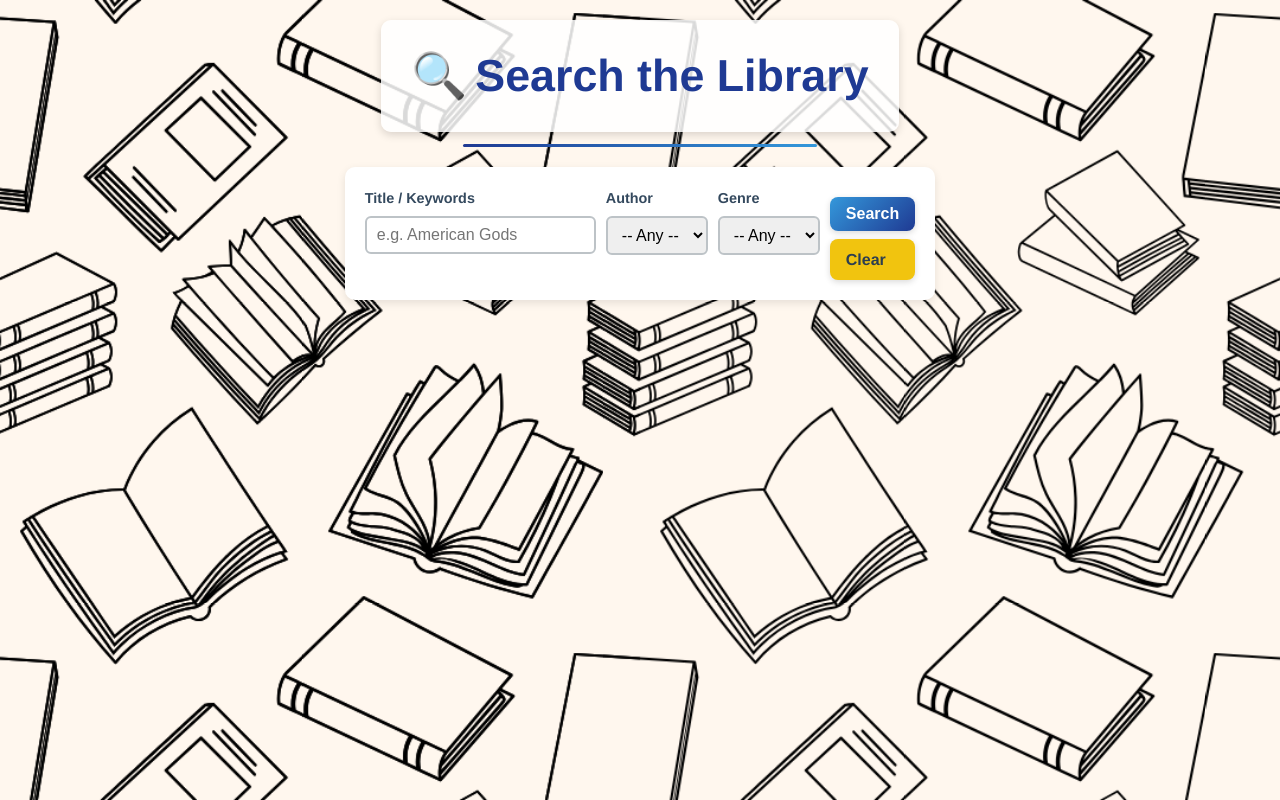
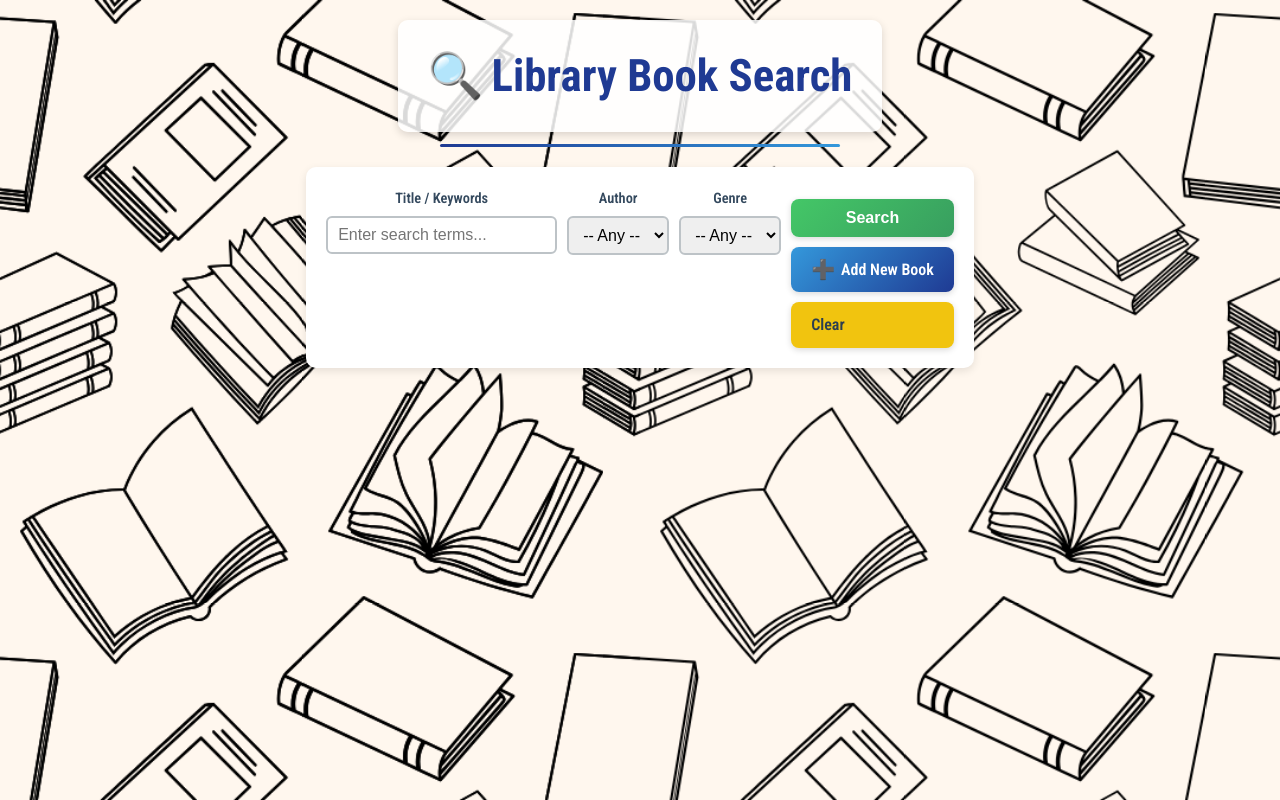
Before and after one commit to catfishbilliam/library, a Flask app: template templates/search.html in a window 1280 px wide. Run offline with Flask 2, Linux system fonts and the light colour scheme; the template is opened without the code that fills it, so the values that code supplies are empty.

Commit message:
update styling

```diff
--- a/app.py
+++ b/app.py
@@ -1,13 +1,16 @@
+# app.py
 import os
 import sqlite3
 from flask import Flask, render_template, request, redirect, url_for
 from dotenv import load_dotenv
 
 # -----------------------------------------------------------------------------
-# 1) Load environment variables from .env (only SECRET_KEY is needed now)
+# 1) Load environment variables from .env
 # -----------------------------------------------------------------------------
-load_dotenv()
-SECRET_KEY = os.environ.get("SECRET_KEY", "dev_secret_key")
+load_dotenv()  # Do NOT change this line
+
+DB_FILE     = os.environ.get("DB_FILE", "library.db")  # SQLite database filename
+SECRET_KEY  = os.environ.get("SECRET_KEY", "dev_secret_key")  # For Flask sessions
 
 # -----------------------------------------------------------------------------
 # 2) Create Flask app
@@ -16,15 +19,14 @@ app = Flask(__name__)
 app.config["SECRET_KEY"] = SECRET_KEY
 
 # -----------------------------------------------------------------------------
-# 3) Helper to get a SQLite connection (library.db in the same folder)
+# 3) Helper: get a new SQLite connection
 # -----------------------------------------------------------------------------
 def get_db_connection():
     """
-    Returns a new SQLite connection to 'library.db' located next to this script.
+    Opens a new SQLite3 connection and returns it.
     """
-    base_dir = os.path.dirname(os.path.abspath(__file__))
-    db_path = os.path.join(base_dir, "library.db")
-    conn = sqlite3.connect(db_path)
+    conn = sqlite3.connect(DB_FILE)
+    # Return rows as dictionaries (if you prefer), or you can fetch as tuples.
     conn.row_factory = sqlite3.Row
     return conn
 
@@ -33,54 +35,48 @@ def get_db_connection():
 # -----------------------------------------------------------------------------
 def fetch_all_authors():
     """
-    Returns a list of (AuthorID, FullName) tuples.
+    Returns a list of tuples: (AuthorID, FullName) sorted by FullName.
     """
     conn = get_db_connection()
     cursor = conn.cursor()
     cursor.execute("SELECT AuthorID, FullName FROM Authors ORDER BY FullName;")
-    authors = cursor.fetchall()
+    rows = cursor.fetchall()
     cursor.close()
     conn.close()
-    return authors
+    # Convert sqlite3.Row to simple tuples
+    return [(row["AuthorID"], row["FullName"]) for row in rows]
 
 def fetch_all_categories():
     """
-    Returns a list of (CategoryID, CategoryName) tuples,
-    but only those categories that have at least one linked book.
+    Returns a list of tuples: (CategoryID, CategoryName) sorted by CategoryName.
     """
     conn = get_db_connection()
     cursor = conn.cursor()
-    cursor.execute("""
-        SELECT DISTINCT c.CategoryID, c.CategoryName
-          FROM Categories c
-          JOIN BookCategories bc ON c.CategoryID = bc.CategoryID
-          JOIN Books b ON bc.BookID = b.BookID
-         ORDER BY c.CategoryName;
-    """)
-    categories = cursor.fetchall()
+    cursor.execute("SELECT CategoryID, CategoryName FROM Categories ORDER BY CategoryName;")
+    rows = cursor.fetchall()
     cursor.close()
     conn.close()
-    return categories
+    return [(row["CategoryID"], row["CategoryName"]) for row in rows]
 
 # -----------------------------------------------------------------------------
-# 5) The main route: search & filter form, plus results
+# 5) Main route: search & filter form, plus results
 # -----------------------------------------------------------------------------
 @app.route("/search", methods=["GET"])
 def search():
-    # 5a) Read GET parameters from the request URL
+    # Read GET parameters from the request URL
     title_query     = request.args.get("title", "").strip()
     author_id_str   = request.args.get("author_id", "").strip()
     category_id_str = request.args.get("category_id", "").strip()
-    sort_by         = request.args.get("sort_by", "title").strip()
-    sort_dir        = request.args.get("sort_dir", "asc").lower().strip()
+    sort_by         = request.args.get("sort_by", "").strip()
+    sort_dir        = request.args.get("sort_dir", "asc").strip().lower()
 
-    # 5b) Fetch dropdown data
+    # Fetch dropdown options
     authors    = fetch_all_authors()
     categories = fetch_all_categories()
 
-    # 5c) Build WHERE clauses dynamically
+    # Build dynamic WHERE clauses
     where_clauses = []
-    params = []
+    params        = []
 
     if title_query:
         where_clauses.append("(b.title LIKE ? OR b.description LIKE ?)")
@@ -95,20 +91,7 @@ def search():
         where_clauses.append("bc.CategoryID = ?")
         params.append(int(category_id_str))
 
-    # 5d) Whitelist mapping of allowed sort columns → actual DB columns
-    allowed_sort_columns = {
-        "title": "b.title",
-        "description": "b.description",
-        "publisher": "b.publisher",
-        "publish_date": "b.publish_date"
-    }
-
-    # Fallback if user supplied invalid sort_by
-    sort_column_db = allowed_sort_columns.get(sort_by, "b.title")
-    # Normalize direction
-    sort_direction = "DESC" if sort_dir == "desc" else "ASC"
-
-    # 5e) Base SELECT (SQLite-compatible GROUP_CONCAT syntax)
+    # Base SELECT (note: using SQLite‐compatible GROUP_CONCAT here)
     base_query = """
         SELECT
           b.BookID,
@@ -118,7 +101,7 @@ def search():
           b.description,
           b.publisher,
           b.publish_date,
-          GROUP_CONCAT(DISTINCT a.FullName)    AS Authors,
+          GROUP_CONCAT(DISTINCT a.FullName)  AS Authors,
           GROUP_CONCAT(DISTINCT c.CategoryName) AS Categories
         FROM Books b
         LEFT JOIN BookAuthors ba ON ba.BookID = b.BookID
@@ -127,45 +110,41 @@ def search():
         LEFT JOIN Categories c      ON c.CategoryID = bc.CategoryID
     """
 
+    # If any filters exist, append them:
     if where_clauses:
         sql = (
             base_query
             + " WHERE " + " AND ".join(where_clauses)
-            + " GROUP BY b.BookID "
-            + f"ORDER BY {sort_column_db} {sort_direction};"
+            + " GROUP BY b.BookID"
         )
     else:
-        sql = base_query + f" GROUP BY b.BookID ORDER BY {sort_column_db} {sort_direction};"
+        sql = base_query + " GROUP BY b.BookID"
 
-    # === Debug: print the final SQL and params ===
+    # Append ORDER BY clause. Default to title ASC if nothing else:
+    if sort_by in ("title", "description", "publisher", "publish_date") and sort_dir in ("asc", "desc"):
+        sql += f" ORDER BY b.{sort_by} {sort_dir.upper()};"
+    else:
+        sql += " ORDER BY b.title ASC;"
+
+    # === Debug: print SQL & params to console (optional) ===
     print("=== DEBUG SQL ===")
     print(sql)
     print("=== DEBUG PARAMS ===")
     print(params)
 
     results = []
-    # Only run query if at least one filter is present (or we want to show *all* books by default)
-    # If you’d rather always show a “full listing” even with no filters, remove the outer `if`.
+    # Only query if at least one filter is present (or you could always run it,
+    # but we follow your existing logic)
     if title_query or author_id_str.isdigit() or category_id_str.isdigit():
-        conn = get_db_connection()
+        conn   = get_db_connection()
         cursor = conn.cursor()
-        try:
-            cursor.execute(sql, params)
-            results = cursor.fetchall()
-            print("=== DEBUG RESULTS ROWCOUNT ===", len(results))
-        except Exception as e:
-            # Force-print any exception details to the log
-            print("!!! ERROR in /search query !!!")
-            print("SQL:", sql)
-            print("PARAMS:", params)
-            import traceback; traceback.print_exc()
-            return (
-                f"<h1>Server Error</h1>"
-                f"<pre>Exception: {type(e).__name__}: {e}\n\n{traceback.format_exc()}</pre>"
-            ), 500
-        finally:
-            cursor.close()
-            conn.close()
+        cursor.execute(sql, params)
+        fetched = cursor.fetchall()
+        # Convert Row objects to dicts or tuples as you like. Here, we'll send them to Jinja as dicts:
+        results = [dict(row) for row in fetched]
+        print("=== DEBUG RESULTS ROWCOUNT ===", len(results))
+        cursor.close()
+        conn.close()
 
     return render_template(
         "search.html",
@@ -173,23 +152,101 @@ def search():
         categories=categories,
         results=results,
         form_data={
-            "title": title_query,
-            "author_id": author_id_str,
-            "category_id": category_id_str,
-            "sort_by": sort_by,
-            "sort_dir": sort_dir
+            "title":        title_query,
+            "author_id":    author_id_str,
+            "category_id":  category_id_str,
+            "sort_by":      sort_by,
+            "sort_dir":     sort_dir,
         }
     )
 
 # -----------------------------------------------------------------------------
-# 6) Redirect root URL to /search
+# 6) Add route: show form to add new book / process form submission
+# -----------------------------------------------------------------------------
+@app.route("/add", methods=["GET", "POST"])
+def add():
+    authors    = fetch_all_authors()
+    categories = fetch_all_categories()
+
+    if request.method == "POST":
+        # Gather form data
+        title        = request.form.get("title", "").strip()
+        description  = request.form.get("description", "").strip()
+        ean_isbn13   = request.form.get("ean_isbn13", "").strip()
+        upc_isbn10   = request.form.get("upc_isbn10", "").strip()
+        publisher    = request.form.get("publisher", "").strip()
+        publish_date = request.form.get("publish_date", "").strip()  # expects YYYY-MM-DD
+        author_id    = request.form.get("author_id", "").strip()
+        category_id  = request.form.get("category_id", "").strip()
+
+        # Basic validation: ensure required fields are present
+        if not title or not author_id.isdigit() or not category_id.isdigit():
+            message = "Title, Author, and Genre are required."
+            return render_template(
+                "add.html", authors=authors, categories=categories, message=message
+            )
+
+        conn   = get_db_connection()
+        cursor = conn.cursor()
+
+        try:
+            # 1) Insert into Books
+            insert_book_sql = """
+                INSERT INTO Books
+                  (title, description, ean_isbn13, upc_isbn10, publisher, publish_date)
+                VALUES (?, ?, ?, ?, ?, ?);
+            """
+            cursor.execute(
+                insert_book_sql,
+                (
+                    title,
+                    description if description else None,
+                    ean_isbn13 if ean_isbn13 else None,
+                    upc_isbn10 if upc_isbn10 else None,
+                    publisher if publisher else None,
+                    publish_date if publish_date else None
+                )
+            )
+            new_book_id = cursor.lastrowid
+
+            # 2) Insert into BookAuthors
+            insert_ba_sql = "INSERT INTO BookAuthors (BookID, AuthorID) VALUES (?, ?);"
+            cursor.execute(insert_ba_sql, (new_book_id, int(author_id)))
+
+            # 3) Insert into BookCategories
+            insert_bc_sql = "INSERT INTO BookCategories (BookID, CategoryID) VALUES (?, ?);"
+            cursor.execute(insert_bc_sql, (new_book_id, int(category_id)))
+
+            conn.commit()
+            message = f"Book \"{title}\" was successfully added."
+        except Exception as e:
+            conn.rollback()
+            message = f"Error adding book: {str(e)}"
+        finally:
+            cursor.close()
+            conn.close()
+
+        return render_template(
+            "add.html", authors=authors, categories=categories, message=message
+        )
+
+    # If GET: simply show the “add a new book” form
+    return render_template(
+        "add.html", authors=authors, categories=categories, message=None
+    )
+
+# -----------------------------------------------------------------------------
+# 7) Home route: redirect root URL to /search
 # -----------------------------------------------------------------------------
 @app.route("/")
 def home():
     return redirect(url_for("search"))
 
 # -----------------------------------------------------------------------------
-# 7) Run the Flask app
+# 8) Run the Flask app
 # -----------------------------------------------------------------------------
 if __name__ == "__main__":
-    app.run(debug=True)
+    # By default, Flask will run on port 5000. For deployment on Render (or similar),
+    # Render will set $PORT automatically. We can let Flask read it if necessary.
+    port = int(os.environ.get("PORT", 5001))
+    app.run(host="0.0.0.0", port=port, debug=True)
--- a/templates/layout.html
+++ b/templates/layout.html
@@ -2,13 +2,12 @@
 <html lang="en">
   <head>
     <meta charset="utf-8" />
-    <title>Conway-Harris Library</title>
+    <title>Library Search</title>
     <meta name="viewport" content="width=device-width, initial-scale=1" />
-    <!-- Favicons -->
-    <link rel="apple-touch-icon" sizes="180x180" href="{{ url_for('static', filename='favicon/apple-touch-icon.png') }}">
-    <link rel="icon" type="image/png" sizes="32x32" href="{{ url_for('static', filename='favicon/favicon-32x32.png') }}">
-    <link rel="icon" type="image/png" sizes="16x16" href="{{ url_for('static', filename='favicon/favicon-16x16.png') }}">
-    <link rel="manifest" href="{{ url_for('static', filename='favicon/site.webmanifest') }}" />
+    <link
+    href="https://fonts.googleapis.com/css2?family=Roboto+Condensed:wght@400;600;700&display=swap"
+    rel="stylesheet"
+    />
     <style>
       /* ---------- Reset & Base Styles ---------- */
       * {
@@ -18,7 +17,7 @@
       }
       html, body {
         height: 100%;
-        font-family: 'Helvetica Neue', Arial, sans-serif;
+        font-family: 'Roboto Condensed', sans-serif;
         color: #2c3e50;                    /* dark blue text */
         background-image: url("{{ url_for('static', filename='background.png') }}");
         background-size: cover;
@@ -27,7 +26,7 @@
         line-height: 1.6;
         display: flex;
         flex-direction: column;
-      }
+        }
       a {
         text-decoration: none;
         color: #f1c40f;                    /* bright yellow links */
@@ -51,7 +50,7 @@
         text-align: center;
         margin-bottom: 20px;              /* slightly reduced */
         position: relative;
-        z-index: 1; /* place above background */
+        z-index: 1;                        /* place above background */
       }
       header h1 {
         font-size: 2.8rem;
@@ -94,7 +93,7 @@
         margin-bottom: 20px;               /* reduced margin */
         position: relative;
         z-index: 1;
-        align-items: flex-start;           /* NEW: prevent child divs from stretching */
+        align-items: flex-start;           /* prevent child divs from stretching */
       }
       .search-form div {
         flex: 1 1 auto;                    /* allow height to shrink to content */
@@ -103,6 +102,7 @@
         margin-bottom: 0;                  /* no extra bottom margin */
       }
       .search-form label {
+        text-align: center;
         font-size: 0.9rem;
         font-weight: 600;
         margin-bottom: 6px;
@@ -122,20 +122,19 @@
         border-color: #1f3a93;             /* navy-blue on focus */
       }
 
-      /* Force buttons onto their own full-width row, stacked vertically */
-      .search-actions {
-        flex: 0 0 100%;                    /* occupy entire row under fields */
+      /* ---------- Button Row (Add/Search/Clear) ---------- */
+      .button-row {
+        flex: 0 0 100%;
         display: flex;
-        flex-direction: column;
-        align-items: stretch;
-        gap: 8px;
-        margin-top: 10px;                  /* small space before buttons */
+        flex-direction: column;            /* always stack vertically */
+        gap: 10px;
+        margin-top: 12px;
       }
-      /* ---------- Modern Search Button ---------- */
-      .search-actions button {
+      /* Individual button classes */
+      .btn-add {
         background: linear-gradient(135deg, #3498db, #1f3a93);
         color: #ffffff;
-        padding: 8px 16px;
+        padding: 10px 20px;
         font-size: 1rem;
         font-weight: 600;
         border: none;
@@ -143,31 +142,51 @@
         cursor: pointer;
         box-shadow: 0 2px 6px rgba(0,0,0,0.15);
         transition: background 0.2s ease, transform 0.1s ease;
-        width: 100%;
       }
-      .search-actions button:hover {
+      .btn-add:hover {
         background: linear-gradient(135deg, #1f3a93, #2980b9);
-        transform: translateY(-2px);
-      }
-      .search-actions button:active {
+        transform: translateY(-1px);
+        }
+      .btn-add:active {
         transform: translateY(0);
       }
-      .search-actions a {
-        background-color: #f1c40f;         /* bright yellow button */
-        color: #2c3e50;                    /* dark text on yellow */
-        padding: 8px 16px;
+
+      .btn-search {
+        background: linear-gradient(135deg, #44c767, #389e5f); /* same green gradient */
+        color: #ffffff;
+        padding: 10px 20px;
         font-size: 1rem;
         font-weight: 600;
+        border: none;
+        border-radius: 8px;
+        cursor: pointer;
+        box-shadow: 0 2px 6px rgba(0,0,0,0.15);
+        transition: background 0.2s ease, transform 0.1s ease;
+      }
+      .btn-search:hover {
+        background: linear-gradient(135deg, #389e5f, #2f8051);
+        transform: translateY(-1px);
+      }
+      .btn-search:active {
+        transform: translateY(0);
+      }
+
+      .btn-clear {
+        background-color: #f1c40f;         /* bright yellow */
+        color: #2c3e50;
+        padding: 10px 20px;
+        font-size: 1rem;
+        font-weight: 600;
+        border: none;
         border-radius: 8px;
         box-shadow: 0 2px 6px rgba(0,0,0,0.15);
         transition: background-color 0.2s ease, transform 0.1s ease;
-        width: 100%;
       }
-      .search-actions a:hover {
-        background-color: #d4ac0d;         /* deeper yellow hover */
-        transform: translateY(-2px);
+      .btn-clear:hover {
+        background-color: #d4ac0d;         /* deeper yellow */
+        transform: translateY(-1px);
       }
-      .search-actions a:active {
+      .btn-clear:active {
         transform: translateY(0);
       }
 
@@ -195,6 +214,7 @@
       th {
         font-weight: 600;
         font-size: 1rem;
+        cursor: pointer;                   /* if you plan to allow click‐to‐sort */
       }
       tr {
         border-bottom: 1px solid #ecf0f1;  /* very light gray */
@@ -232,18 +252,14 @@
         .search-form div {
           margin-bottom: 0;  /* no extra margins between fields */
         }
-        /* Place buttons on their own row, stacked vertically and full width */
-        .search-actions {
-          flex-direction: column;
-          align-items: stretch;
-          gap: 8px;
-          margin-top: 8px;   /* small top‐margin on mobile */
-        }
-        .search-actions button,
-        .search-actions a {
+        /* .button-row is already column-oriented above */
+        .button-row .btn-add,
+        .button-row .btn-search,
+        .button-row .btn-clear {
           width: 100%;
           text-align: center;
         }
+
         /* Convert table rows into blocks on mobile */
         .results-wrapper {
           display: flex;
@@ -288,7 +304,7 @@
   <body>
     <div class="container">
       <header>
-        <h1><span>🔍</span>Search the Library</h1>
+        <h1><span>🔍</span>Library Book Search</h1>
         <hr />
       </header>
 
--- a/templates/search.html
+++ b/templates/search.html
@@ -2,6 +2,7 @@
 
 {% block content %}
   <form class="search-form" method="get" action="{{ url_for('search') }}">
+    <!-- ─── Form Fields: Title / Author / Genre ─── -->
     <div>
       <label for="title">Title / Keywords</label>
       <input
@@ -9,7 +10,7 @@
         name="title"
         id="title"
         value="{{ form_data.title }}"
-        placeholder="e.g. American Gods"
+        placeholder="Enter search terms..."
       />
     </div>
     <div>
@@ -33,15 +34,29 @@
       </select>
     </div>
 
-    <!-- Hidden inputs to preserve sort state -->
-    <input type="hidden" name="sort_by" value="{{ form_data.sort_by }}">
+    <!-- ─── All Buttons (Add / Search / Clear) in one "button-row" ─── -->
+    <div class="button-row">
+
+      <!-- Search Button -->
+      <button type="submit" class="btn-search">Search</button>
+
+      <!-- Add New Book -->
+      <a
+        href="{{ url_for('add') }}"
+        class="btn-add"
+        style="display: inline-flex; align-items: center; gap: 6px;"
+      >
+        <span style="font-size: 1.2rem; line-height: 1;">➕</span>
+        <span>Add New Book</span>
+      </a>
+
+      <!-- Clear Button -->
+      <a href="{{ url_for('search') }}" class="btn-clear">Clear</a>
+    </div>
+
+    <!-- ─── Hidden inputs (preserve sort state if used) ─── -->
+    <input type="hidden" name="sort_by"  value="{{ form_data.sort_by }}">
     <input type="hidden" name="sort_dir" value="{{ form_data.sort_dir }}">
-
-    <!-- Centered buttons under the form -->
-    <div class="search-actions">
-      <button type="submit">Search</button>
-      <a href="{{ url_for('search') }}">Clear</a>
-    </div>
   </form>
 
   {% if results %}
@@ -50,8 +65,7 @@
         <thead>
           <tr>
             {#
-               Each <th> is now a link that re‐fires the same /search?q=..
-               but toggles sort_by and sort_dir accordingly.
+              Each <th> is a link that re‐fires /search with updated sort parameters
             #}
             {% set toggle_dir = "asc" if form_data.sort_dir == "desc" else "desc" %}
 
@@ -62,10 +76,14 @@
                                   author_id=form_data.author_id,
                                   category_id=form_data.category_id,
                                   sort_by='title',
-                                sort_dir=( 'asc' if form_data.sort_by != 'title' or form_data.sort_dir=='desc' else 'desc' ) ) }}">
+                                  sort_dir=( 'asc'
+                                              if form_data.sort_by != 'title'
+                                                 or form_data.sort_dir == 'desc'
+                                              else 'desc' ) ) }}"
+              >
                 Title
                 {% if form_data.sort_by == 'title' %}
-                  {{ '↑' if form_data.sort_dir=='asc' else '↓' }}
+                  {{ '↑' if form_data.sort_dir == 'asc' else '↓' }}
                 {% endif %}
               </a>
             </th>
@@ -77,10 +95,14 @@
                                   author_id=form_data.author_id,
                                   category_id=form_data.category_id,
                                   sort_by='description',
-                                sort_dir=( 'asc' if form_data.sort_by != 'description' or form_data.sort_dir=='desc' else 'desc' ) ) }}">
+                                  sort_dir=( 'asc'
+                                              if form_data.sort_by != 'description'
+                                                 or form_data.sort_dir == 'desc'
+                                              else 'desc' ) ) }}"
+              >
                 Description
                 {% if form_data.sort_by == 'description' %}
-                  {{ '↑' if form_data.sort_dir=='asc' else '↓' }}
+                  {{ '↑' if form_data.sort_dir == 'asc' else '↓' }}
                 {% endif %}
               </a>
             </th>
@@ -92,10 +114,14 @@
                                   author_id=form_data.author_id,
                                   category_id=form_data.category_id,
                                   sort_by='publisher',
-                                sort_dir=( 'asc' if form_data.sort_by != 'publisher' or form_data.sort_dir=='desc' else 'desc' ) ) }}">
+                                  sort_dir=( 'asc'
+                                              if form_data.sort_by != 'publisher'
+                                                 or form_data.sort_dir == 'desc'
+                                              else 'desc' ) ) }}"
+              >
                 Publisher
                 {% if form_data.sort_by == 'publisher' %}
-                  {{ '↑' if form_data.sort_dir=='asc' else '↓' }}
+                  {{ '↑' if form_data.sort_dir == 'asc' else '↓' }}
                 {% endif %}
               </a>
             </th>
@@ -107,10 +133,14 @@
                                   author_id=form_data.author_id,
                                   category_id=form_data.category_id,
                                   sort_by='publish_date',
-                                sort_dir=( 'asc' if form_data.sort_by != 'publish_date' or form_data.sort_dir=='desc' else 'desc' ) ) }}">
+                                  sort_dir=( 'asc'
+                                              if form_data.sort_by != 'publish_date'
+                                                 or form_data.sort_dir == 'desc'
+                                              else 'desc' ) ) }}"
+              >
                 Publish Date
                 {% if form_data.sort_by == 'publish_date' %}
-                  {{ '↑' if form_data.sort_dir=='asc' else '↓' }}
+                  {{ '↑' if form_data.sort_dir == 'asc' else '↓' }}
                 {% endif %}
               </a>
             </th>
```
Also changed, not shown: templates/add.html (added, +198 -0 lines), 1 other file. Lines whose indentation alone changed are shown as unchanged.
